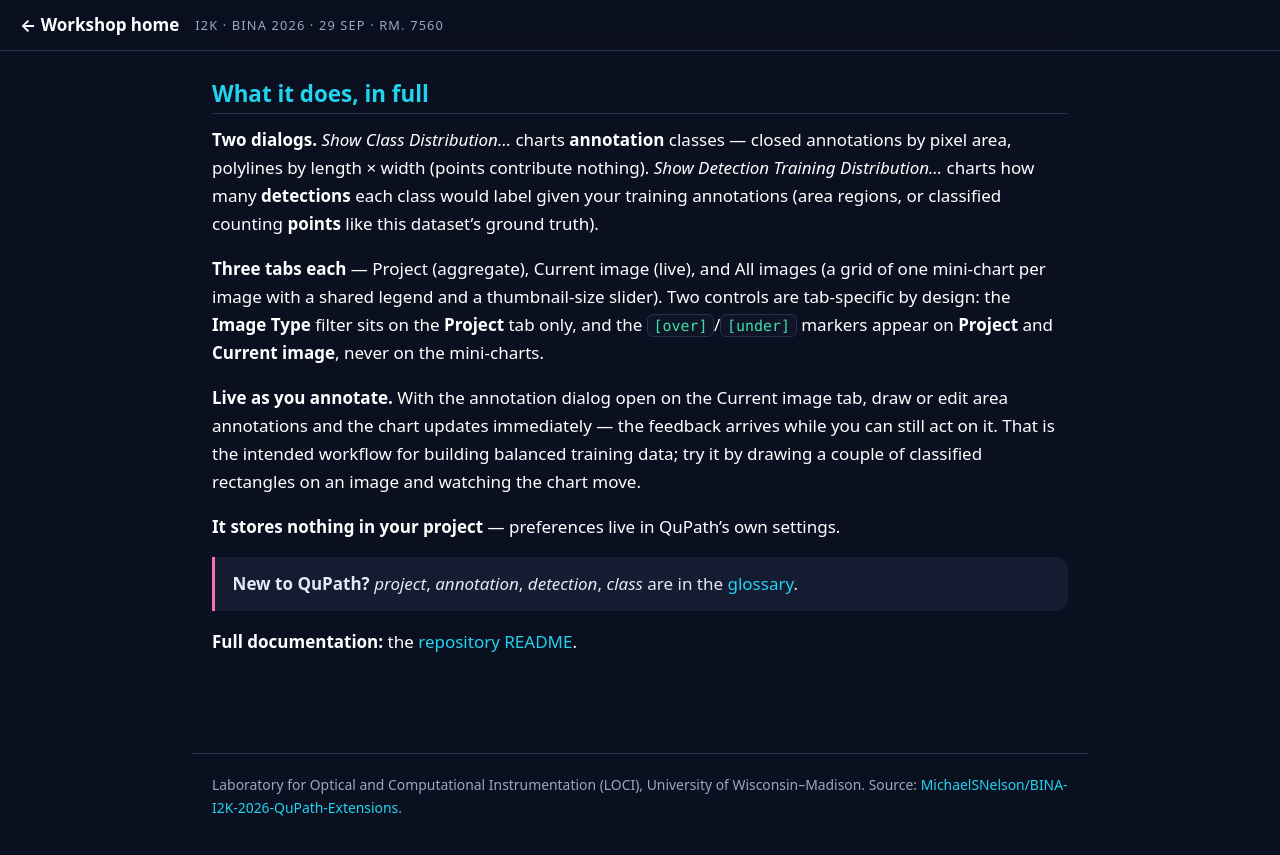
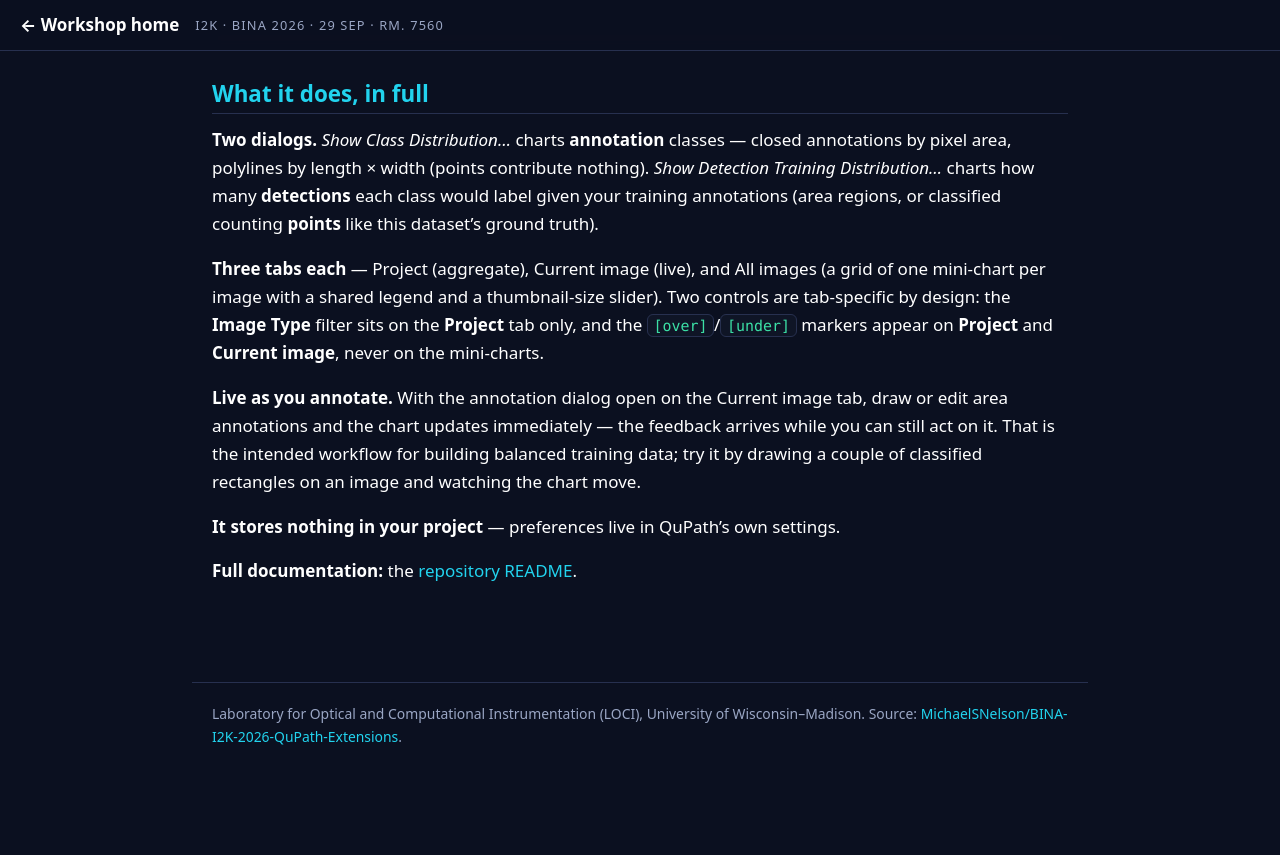
Before and after one commit to MichaelSNelson/BINA-I2K-2026-QuPath-Extensions, a Jekyll site: the page built from docs/10-class-distribution.md, in a window 1280 px wide and 900 px high, scrolled down 7109 px. Shown: the top 855 px of the window. Built offline with Jekyll 4.4.1, drawn with Linux system fonts in a browser that asks for light colours; after the commit the page ends 7939 px from its top, so only the background shows below that.

Commit message:
Guide 10: drop the New-to-QuPath banner from the end of the guide
Claude-Session: https://claude.ai/code/session_011vsVaz6bucybYzteLzjXpH

```diff
--- a/docs/10-class-distribution.md
+++ b/docs/10-class-distribution.md
@@ -162,8 +162,5 @@ couple of classified rectangles on an image and watching the chart move.
 
 **It stores nothing in your project** — preferences live in QuPath's own settings.
 
-> **New to QuPath?** *project*, *annotation*, *detection*, *class* are in the
-> [glossary](glossary.md).
-
 **Full documentation:** the
 [repository README](https://github.com/uw-loci/qupath-extension-class-distribution#readme).
```
